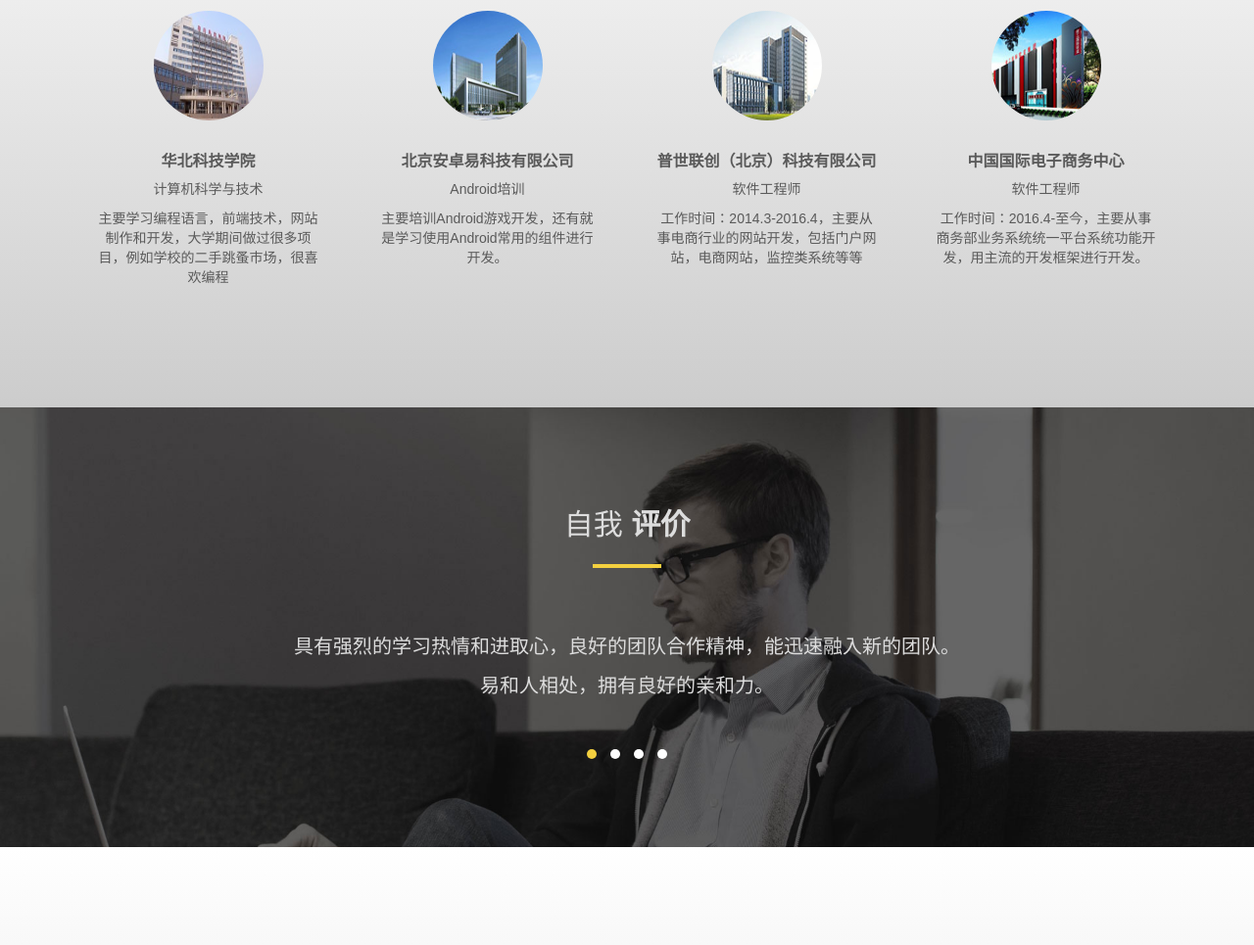
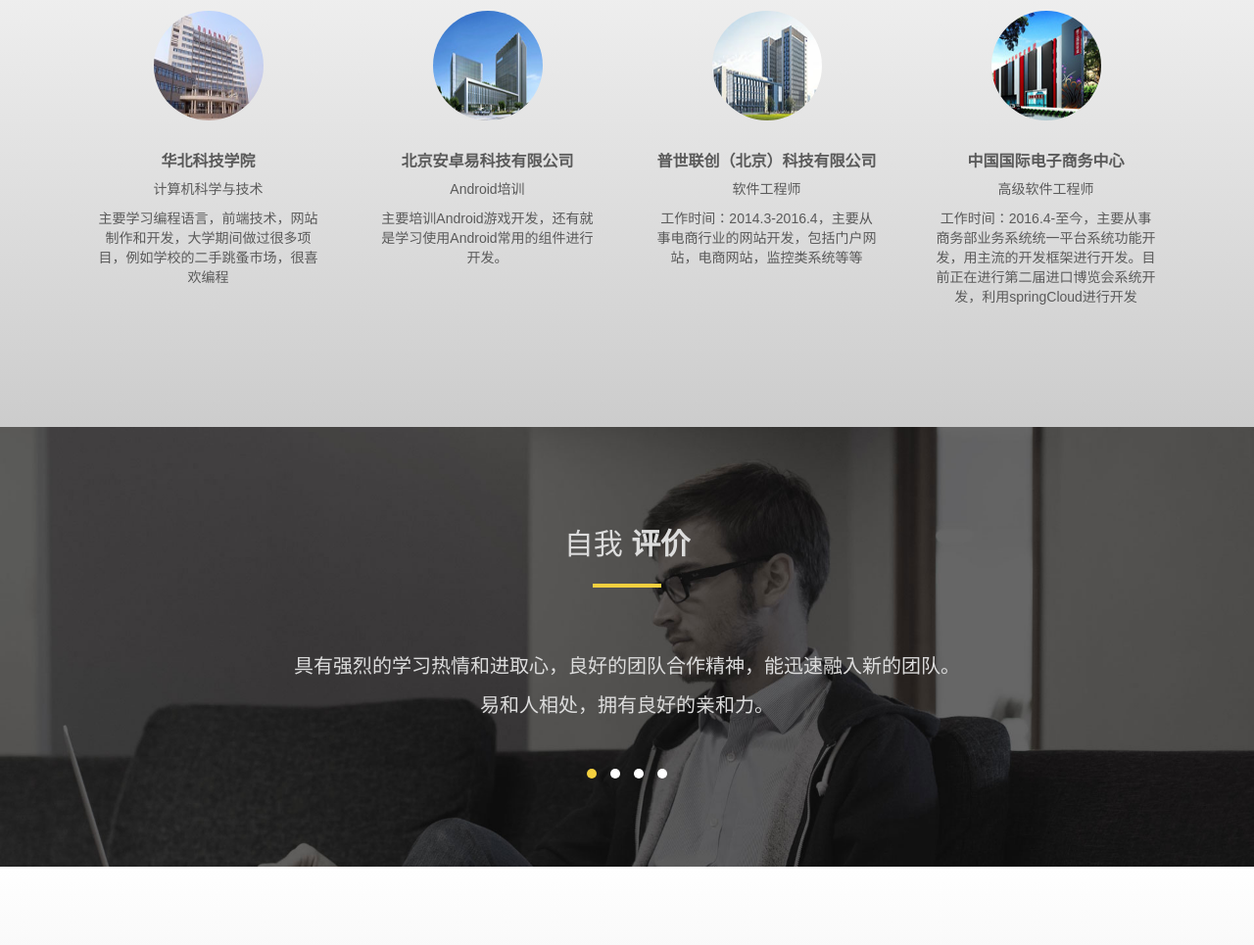
Before and after one commit to shengdaojin/shengdaojin.github.com, a plain HTML site: page index.html in a window 1280 px wide. Shown: the part 3569-4534 px from the top of the page at 98% size. Drawn offline with Linux system fonts and the light colour scheme.

Commit message:
Update index.html

```diff
--- a/index.html
+++ b/index.html
@@ -367,8 +367,8 @@
         <div class="thumbnail"> <img src="img/team/04.jpg" alt="中国国际电子商务中心" class="img-circle team-img">
           <div class="caption">
             <h3>中国国际电子商务中心</h3>
-            <p>软件工程师</p>
-            <p>工作时间：2016.4-至今，主要从事商务部业务系统统一平台系统功能开发，用主流的开发框架进行开发。</p>
+            <p>高级软件工程师</p>
+            <p>工作时间：2016.4-至今，主要从事商务部业务系统统一平台系统功能开发，用主流的开发框架进行开发。目前正在进行第二届进口博览会系统开发，利用springCloud进行开发</p>
           </div>
         </div>
       </div>
```
